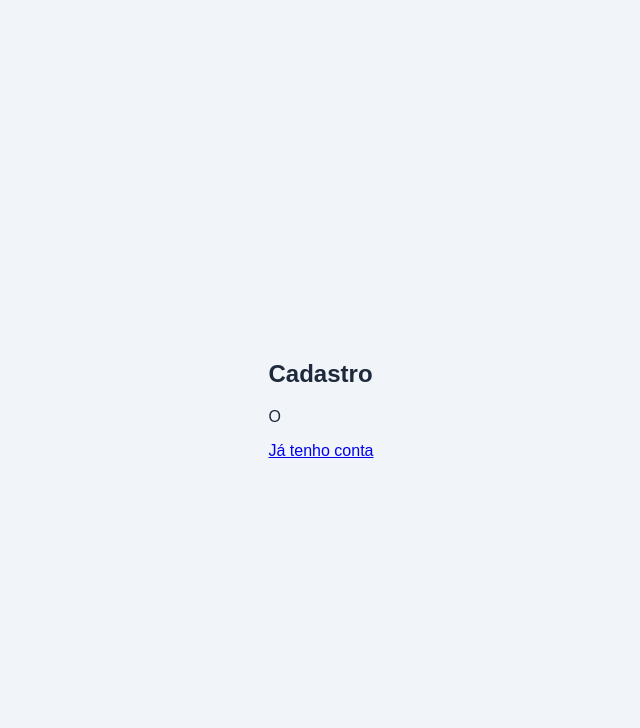
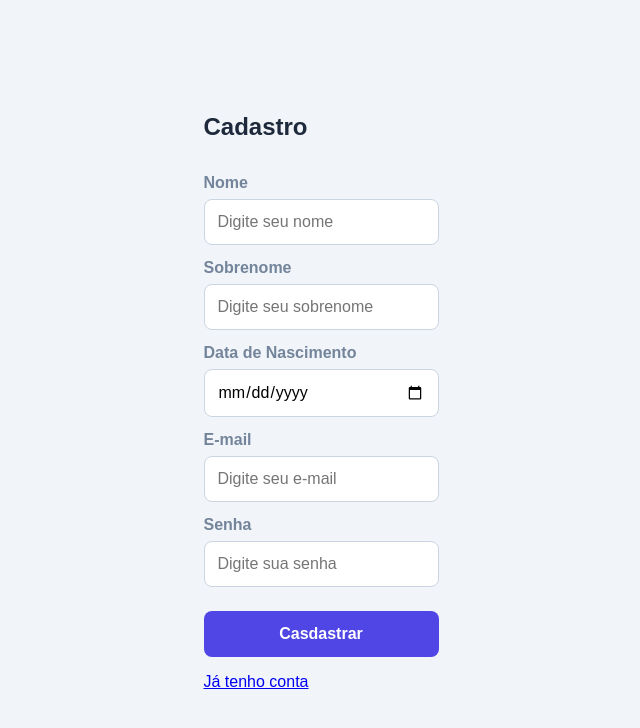
Before and after one commit to amandastunitz/trabalho_devops, a React (Vite) app: page /cadastro in a window 1280 px wide. Shown: the top 728 px of the page, without its empty margins (319-959 px from the left). Built offline with nearby package versions, Linux system fonts and the light colour scheme.

Commit message:
feat: adiciona formulario cadastro

```diff
--- /dev/null
+++ b/src/components/CadastroForm.jsx
@@ -0,0 +1,91 @@
+import { useState }from 'react'
+
+function CadastroForm() {
+    const [dados, setDados] = useState ({
+        nome: '',
+        sobrenome: '',
+        dataNascimento: '',
+        email: '',
+        senha: '',
+
+    })
+
+
+const handleChange = (event) => {
+    const {name,value} = event.target
+
+    setDados ((dadosAnteriores) => ({
+        ...dadosAnteriores,
+        [name]: value,
+    }))
+}
+
+const handleSubmit = (event) => {
+    event.preventDefault ()
+
+    console.log(dados)
+}
+
+return (
+    <form className= "formulario" onSubmit={handleSubmit}>
+        <label htmlFor="nome">Nome</label>
+        <input
+            id="nome"
+            name="nome"
+            type="text"
+            placeholder="Digite seu nome"
+            value={dados.nome}
+            onChange={handleChange}
+            required
+        />
+
+        <label htmlFor="sobrenome">Sobrenome</label>
+        <input
+            id="sobrenome"
+            name="sobrenome"
+            type="text"
+            placeholder="Digite seu sobrenome"
+            value={dados.sobrenome}
+            onChange={handleChange}
+            required
+        />
+
+        <label htmlFor="dataNascimento"> Data de Nascimento </label>
+        <input
+            id="dataNascimento"
+            name="dataNascimento"
+            type="date"
+            value={dados.dataNascimento}
+            onChange={handleChange}
+            required
+        />
+
+        <label htmlFor="emailCadastro"> E-mail </label>
+        <input
+            id="emailCadastro"
+            name="email"
+            type="email"
+            placeholder="Digite seu e-mail"
+            value={dados.email}
+            onChange={handleChange}
+            required
+        />
+
+        <label htmlFor="senhaCadastro"> Senha </label>
+        <input
+            id="senhaCadastro"
+            name="senha"
+            type="password"
+            placeholder="Digite sua senha"
+            value={dados.senha}
+            onChange={handleChange}
+            minLength="6"
+            required
+        />
+
+        <button type="submit"> Casdastrar </button>
+
+    </form>
+)
+}
+export default CadastroForm
--- a/src/pages/Cadastro.jsx
+++ b/src/pages/Cadastro.jsx
@@ -1,11 +1,17 @@
 import {Link} from 'react-router-dom'
+import CadastroForm from '../components/CadastroForm'
 
 function Cadastro () {
     return (
         <section className="cartao-login">
             <h1> Cadastro </h1>
-            <p>O </p>
-            <Link to="/login">Já tenho conta</Link>
+
+            <CadastroForm />
+
+
+            <p>
+                <Link to="/login">Já tenho conta</Link>
+            </p>
         </section>
     )
 }
```
